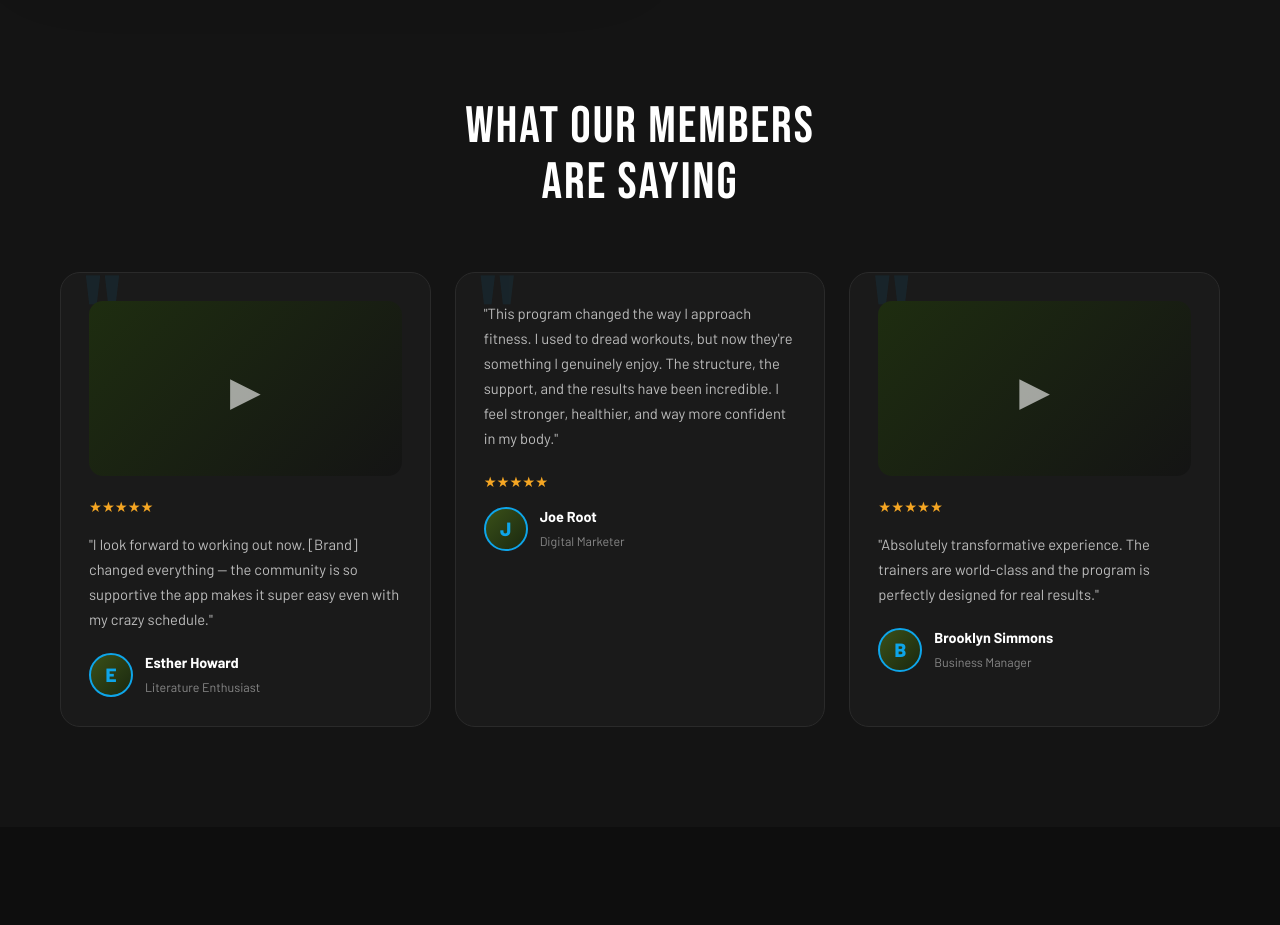
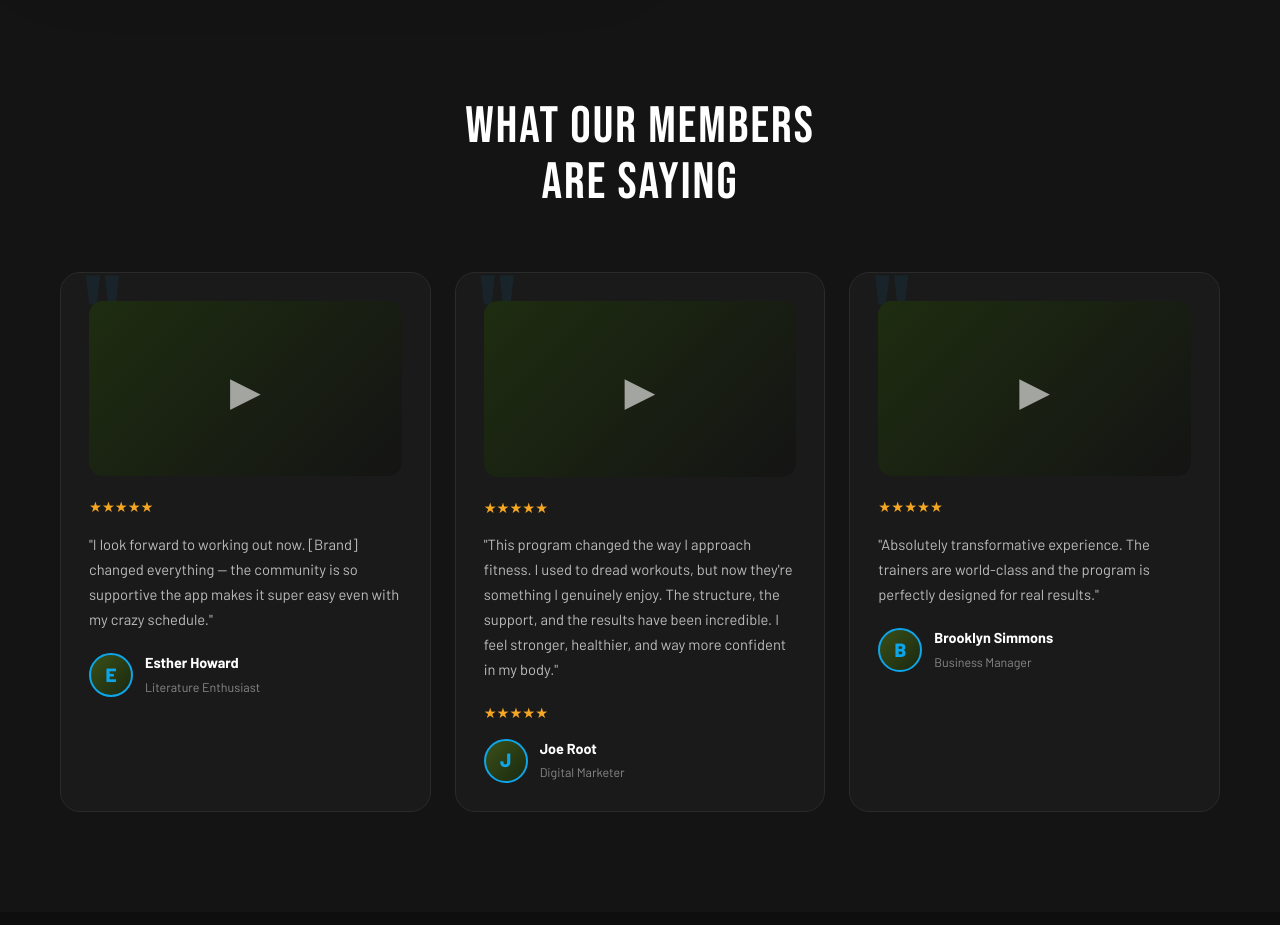
Before and after one commit to manjurulhoque/gymbuddy, a Django app: page / in a window 1280 px wide. Shown: the part 2356-3281 px from the top of the page. Run offline with Django 5.2, Linux system fonts and the light colour scheme; data comes from the database, SQL or seed files in the repository; both versions use the stored data as it was after the commit; style sheets or scripts are compiled from the project's sources.

Commit message:
chore: update README with demo super-admin credentials and modify home template for improved layout and user experience

```diff
--- a/templates/home.html
+++ b/templates/home.html
@@ -50,6 +50,7 @@
                 <div class="nav-avatar">{{ user.username|first|upper }}</div>
                 <span class="nav-username">{{ user.get_full_name|default:user.username }}{% if user.role %} <span class="nav-role">({{ user.get_role_display }})</span>{% endif %}</span>
             </div>
+            <a href="{% url 'core:dashboard' %}" class="btn-dashboard">Dashboard</a>
             <form method="post" action="{% url 'users:logout' %}" class="inline">
                 {% csrf_token %}
                 <button type="submit" class="btn-logout">Logout</button>
@@ -87,7 +88,8 @@
     <div class="hero-image">
         <div class="hero-img-placeholder"><span class="sparkle">✦</span><span class="sparkle">✦</span></div>
     </div>
-    <div class="social-sidebar"><a href="#">f</a><a href="#">in</a><a href="#">&#128038;</a><a href="#">&#128247;</a>
+    <div class="social-sidebar">
+        <a href="#">f</a><a href="#">in</a><a href="#">&#128038;</a><a href="#">&#128247;</a>
     </div>
 </section>
 
@@ -130,8 +132,10 @@
                 <div class="feature-icon">&#128101;</div>
                 <div>
                     <h4>Qualified Trainers</h4>
-                    <p>Our certified trainers are dedicated to your success, offering personalized guidance to match
-                        your fitness journey.</p>
+                    <p>
+                        Our certified trainers are dedicated to your success, offering personalized guidance to match
+                        your fitness journey.
+                    </p>
                 </div>
             </div>
             <div class="feature-item">
@@ -170,6 +174,8 @@
             </div>
         </div>
         <div class="testi-card reveal" style="transition-delay:.15s">
+            <div class="testi-video"></div>
+            <div class="testi-stars">★★★★★</div>
             <p class="testi-text">"This program changed the way I approach fitness. I used to dread workouts, but now
                 they're something I genuinely enjoy. The structure, the support, and the results have been incredible. I
                 feel stronger, healthier, and way more confident in my body."</p>
```
Also changed, not shown: README.md, db.sqlite3. Lines whose indentation alone changed are shown as unchanged.
